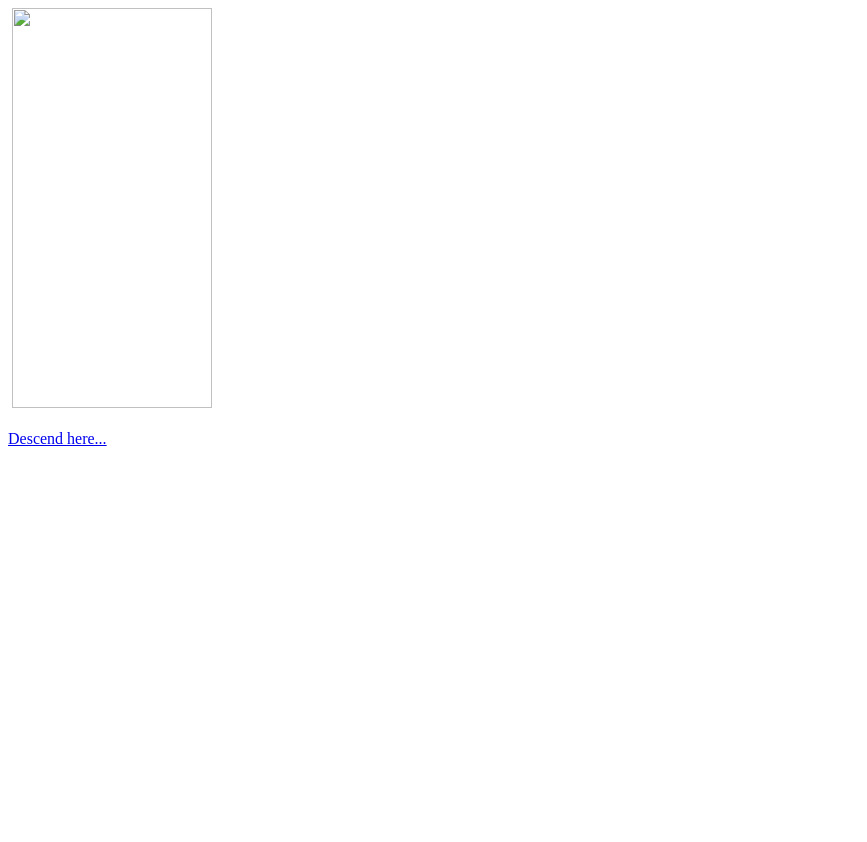
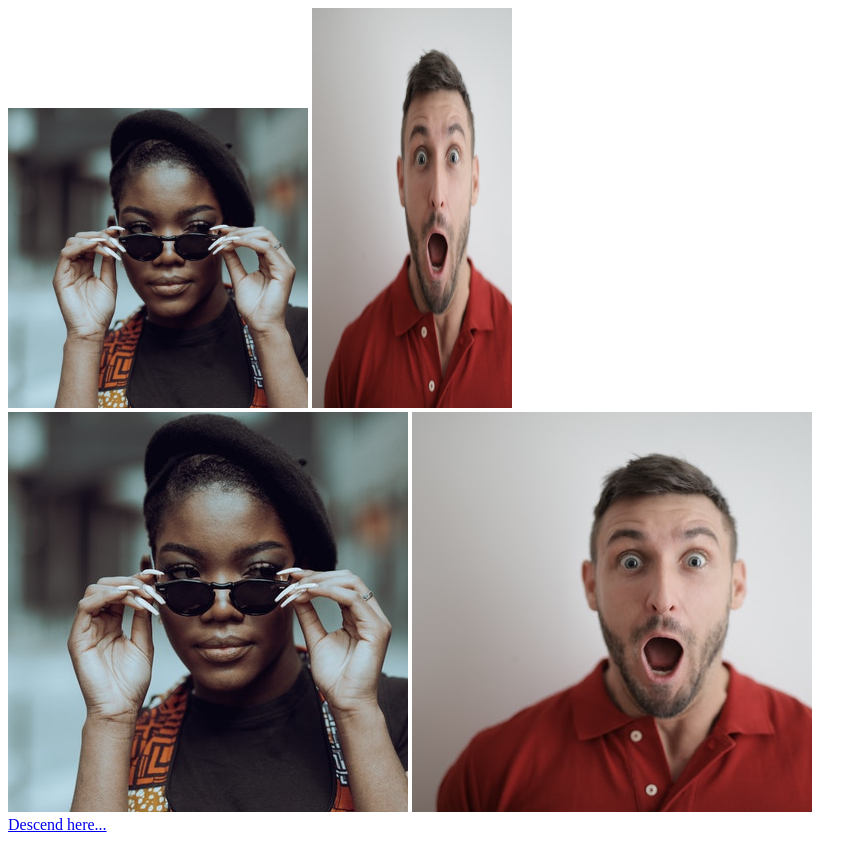
Before and after one commit to jonathanchatfield/css_exercises, a plain HTML site: page chaining.html in a window 1280 px wide. Shown: the whole page, without its empty margins (0-867 px from the left). Before the commit the page ends 800 px from the top, so only its background shows below. Drawn offline with Linux system fonts and the light colour scheme; the site is published under a folder, as on GitHub Pages, so addresses that start at the root find nothing.

Commit message:
Update chaining.html

```diff
--- a/chaining.html
+++ b/chaining.html
@@ -7,11 +7,11 @@
     <title>Chaining</title>
   </head>
   <body>
-    <img class="avatar proportion" src="/images/woman.jpg" alt="" />
-    <img class="avatar distorted" src="/images/man.jpg" alt="" />
+    <img class="avatar proportion" src="images/woman.jpg" alt="" />
+    <img class="avatar distorted" src="images/man.jpg" alt="" />
     <br />
-    <img class="avatar" src="/images/woman.jpg" alt="" />
-    <img class="avatar" src="/images/man.jpg" alt="" />
+    <img class="avatar" src="images/woman.jpg" alt="" />
+    <img class="avatar" src="images/man.jpg" alt="" />
   </body>
   <br />
   <a href="descendant.html">Descend here...</a>
```
